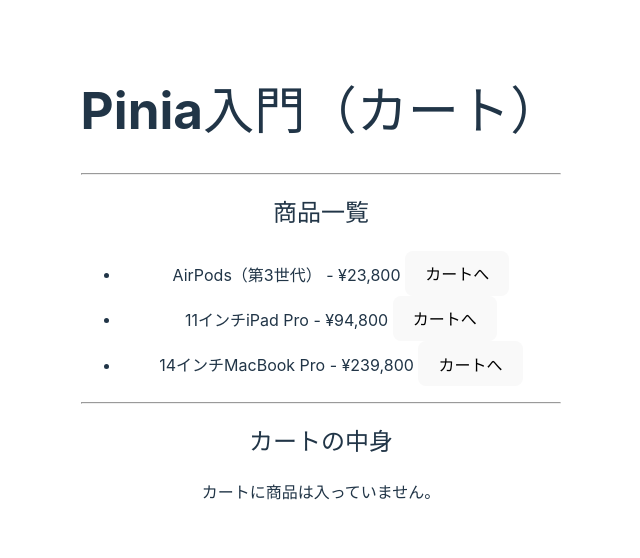
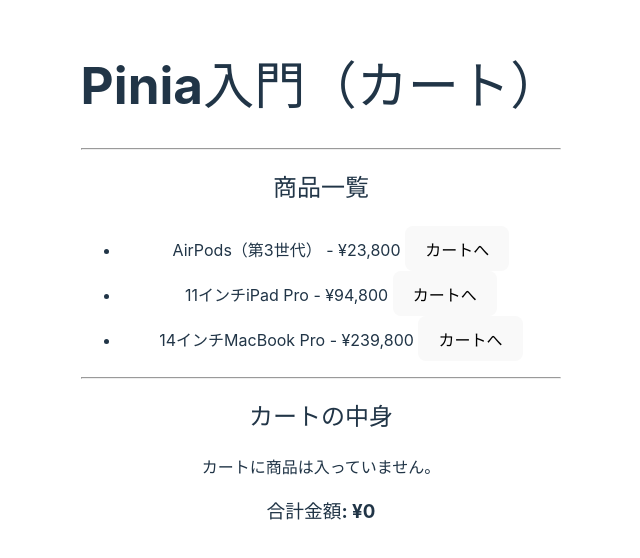
Before and after one commit to Bear29ers/primer-vue, a Vue app in the folder 07_pinia/: page / in a window 1280 px wide. Shown: the part 116-674 px from the top of the page, without its empty margins (319-959 px from the left). Built offline with nearby package versions, Linux system fonts and the light colour scheme.

Commit message:
feat: :sparkles: gettersの利用

```diff
--- a/07_pinia/src/components/ShoppingCart.vue
+++ b/07_pinia/src/components/ShoppingCart.vue
@@ -2,7 +2,7 @@
 import { storeToRefs } from 'pinia';
 import { useStoreCart } from '../stores/cart';
 
-const { items } = storeToRefs(useStoreCart());
+const { items, total } = storeToRefs(useStoreCart());
 </script>
 
 <template>
@@ -13,4 +13,5 @@
       {{ item.title }} - ¥{{ item.price.toLocaleString() }} x {{ item.quantity }}
     </li>
   </ul>
+  <h3>合計金額: ¥{{ total.toLocaleString() }}</h3>
 </template>
--- a/07_pinia/src/stores/cart.js
+++ b/07_pinia/src/stores/cart.js
@@ -5,6 +5,13 @@
   state: () => ({
     items: [],
   }),
+  getters: {
+    total: (state) => {
+      return state.items.reduce((total, product) => {
+        return total + product.price * product.quantity;
+      }, 0);
+    },
+  },
   actions: {
     addCart(product) {
       const { decrementInventory } = useStoreProducts();
```
